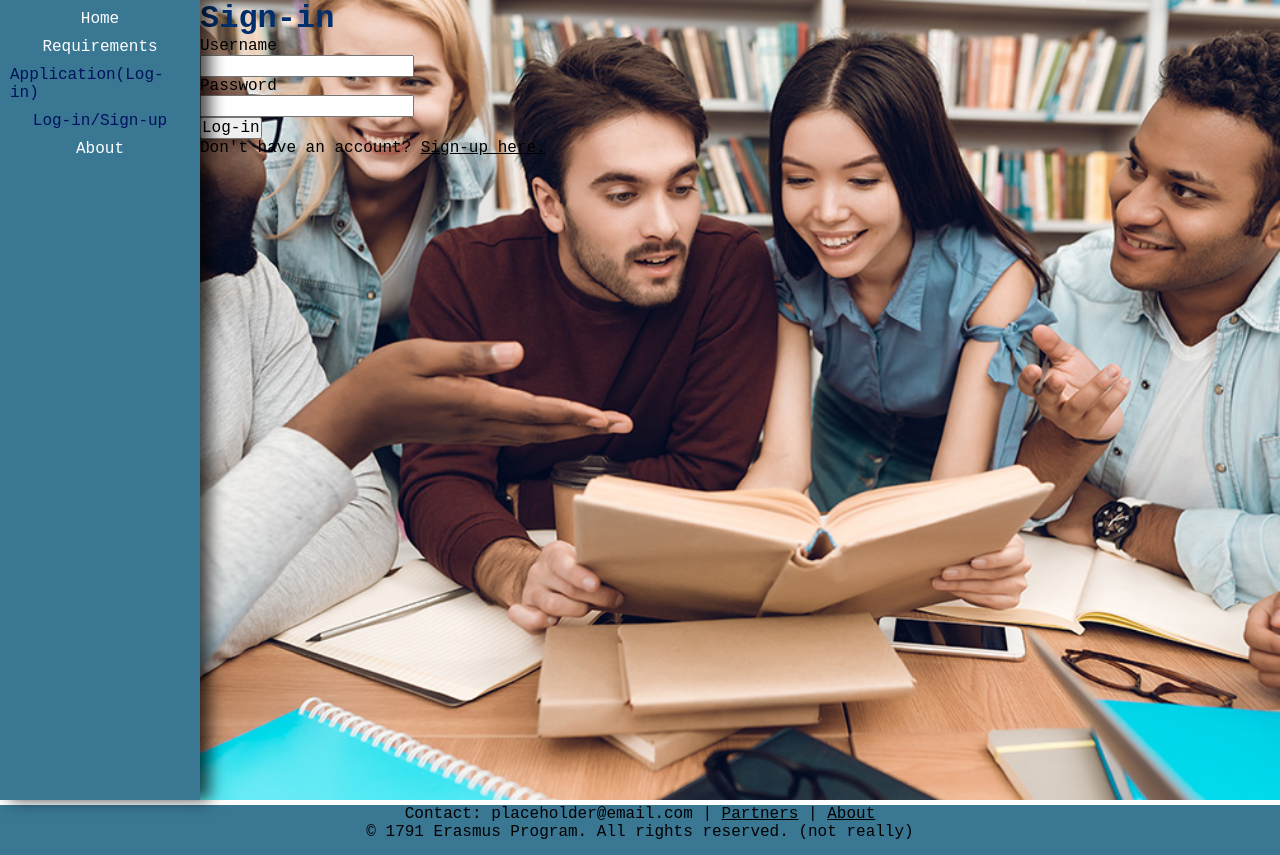
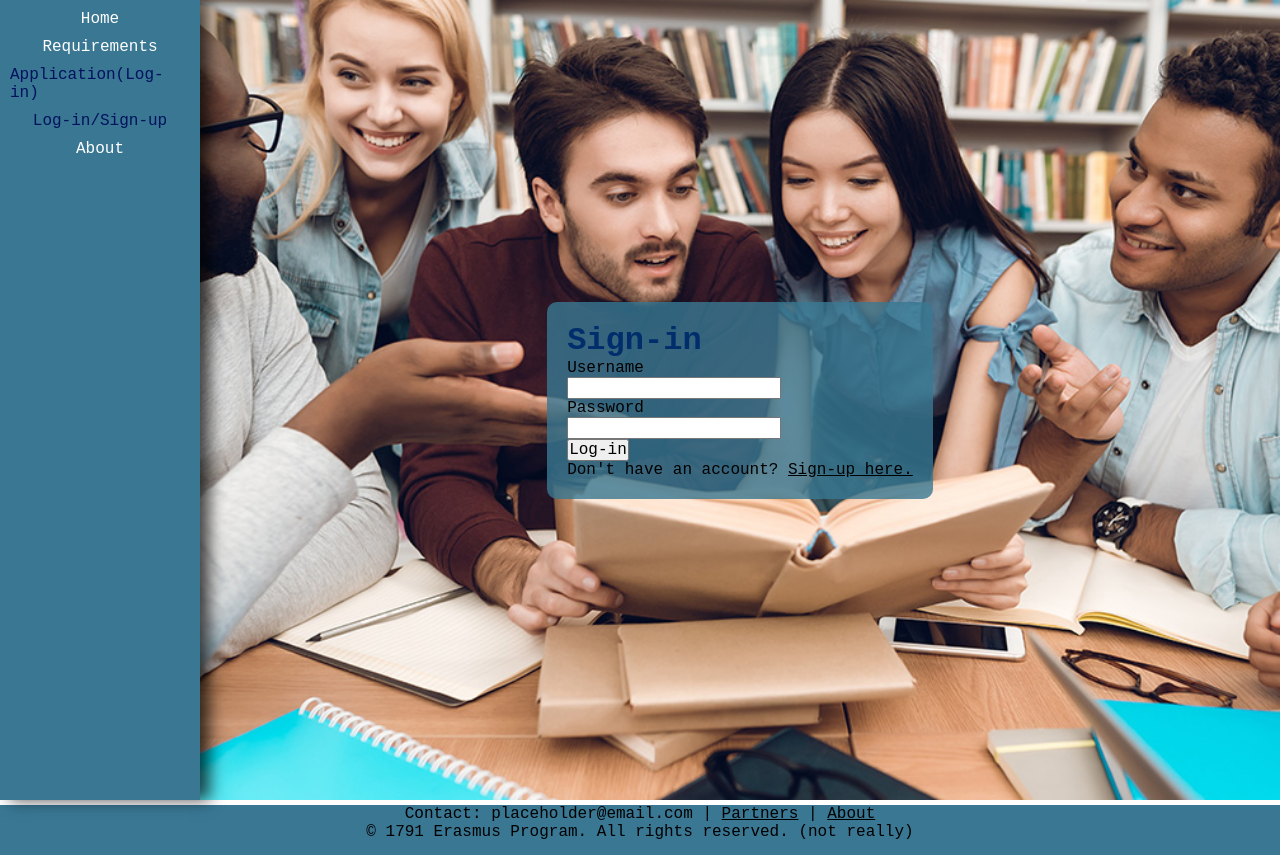
Before and after one commit to PanosRBG/university-website-project, a PHP site: page /log-in.php in a window 1280 px wide. Run offline with PHP 8.4, Linux system fonts and the light colour scheme.

Commit message:
Log-in style fix

```diff
--- a/log-in.php
+++ b/log-in.php
@@ -32,7 +32,7 @@
                 </nav>
             </div>
 
-            <div class="sign-in-form">
+            <div class="signin-form">
                 <h1>Sign-in</h1>
                 <form id="signin-form" action="scripts/user_authentication.php" method="POST">
                     <p>
```
